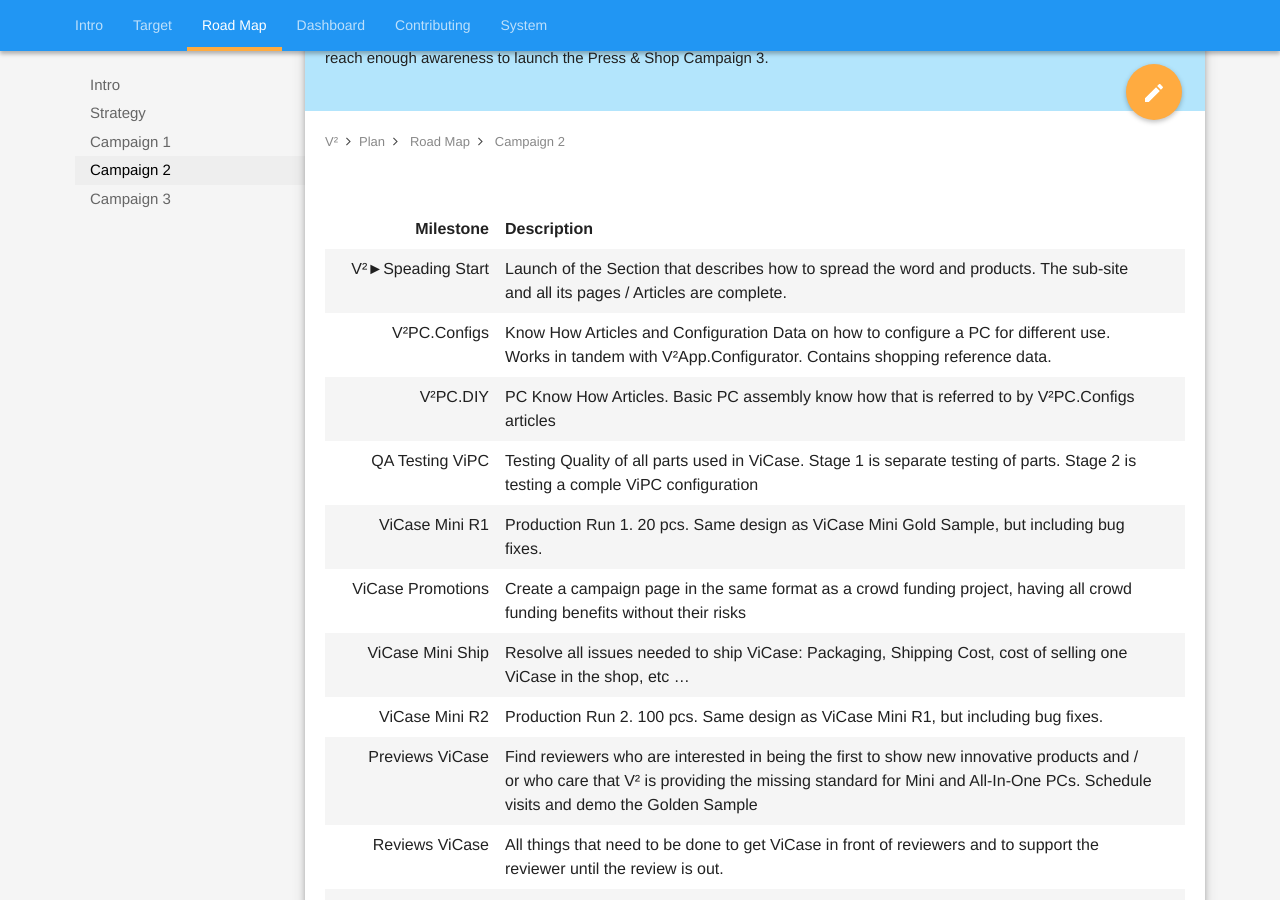
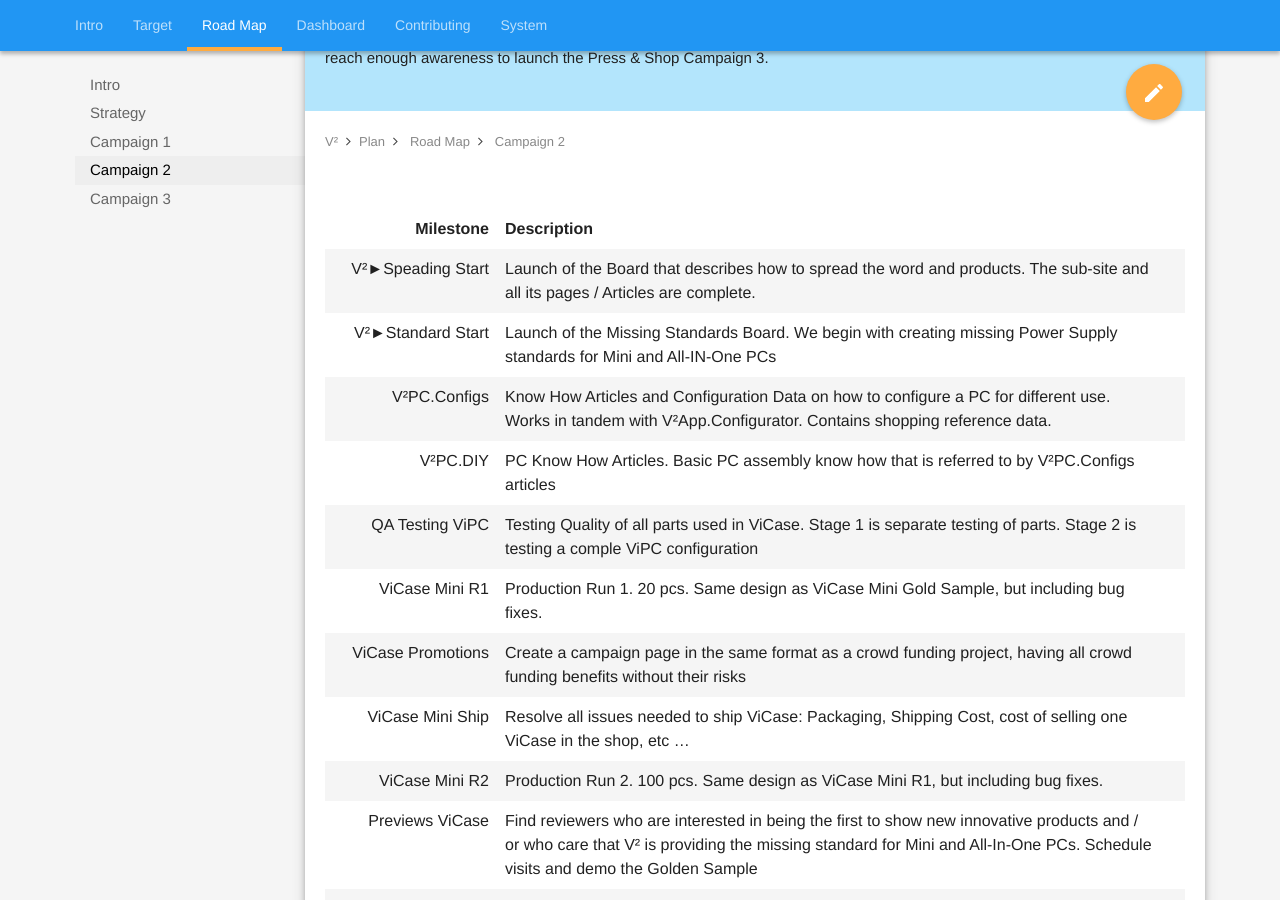
Before and after one commit to V-Squared/v2-Plan, a Jekyll site: the page built from road-map/campaign02.md, in a window 1280 px wide and 900 px high, scrolled down 434 px. Built offline with Jekyll 4.4.1, drawn with Linux system fonts in a browser that asks for light colours.

Commit message:
Added V²Standard Milestone

```diff
--- a/road-map/campaign02.md
+++ b/road-map/campaign02.md
@@ -17,7 +17,8 @@ readiness:
 
 |            Milestone | Description                                                                                                                                                                                                               |
 |---------------------:|---------------------------------------------------------------------------------------------------------------------------------------------------------------------------------------------------------------------------|
-|    V²►Speading Start | Launch of the Section that describes how to spread the word and products. The sub-site and all its pages / Articles are complete.                                                                                         |
+|    V²►Speading Start | Launch of the Board that describes how to spread the word and products. The sub-site and all its pages / Articles are complete.                                                                                         |
+|    V²►Standard Start | Launch of the Missing Standards Board. We begin with creating missing Power Supply standards for Mini and All-IN-One PCs |
 |         V²PC.Configs | Know How Articles and Configuration Data on how to configure a PC for different use. Works in tandem with V²App.Configurator. Contains shopping reference data.                                                           |
 |             V²PC.DIY | PC Know How Articles. Basic PC assembly know how that is referred to by V²PC.Configs articles                                                                                                                             |
 |      QA Testing ViPC | Testing Quality of all parts used in ViCase. Stage 1 is separate testing of parts. Stage 2 is testing a comple ViPC configuration |
```
